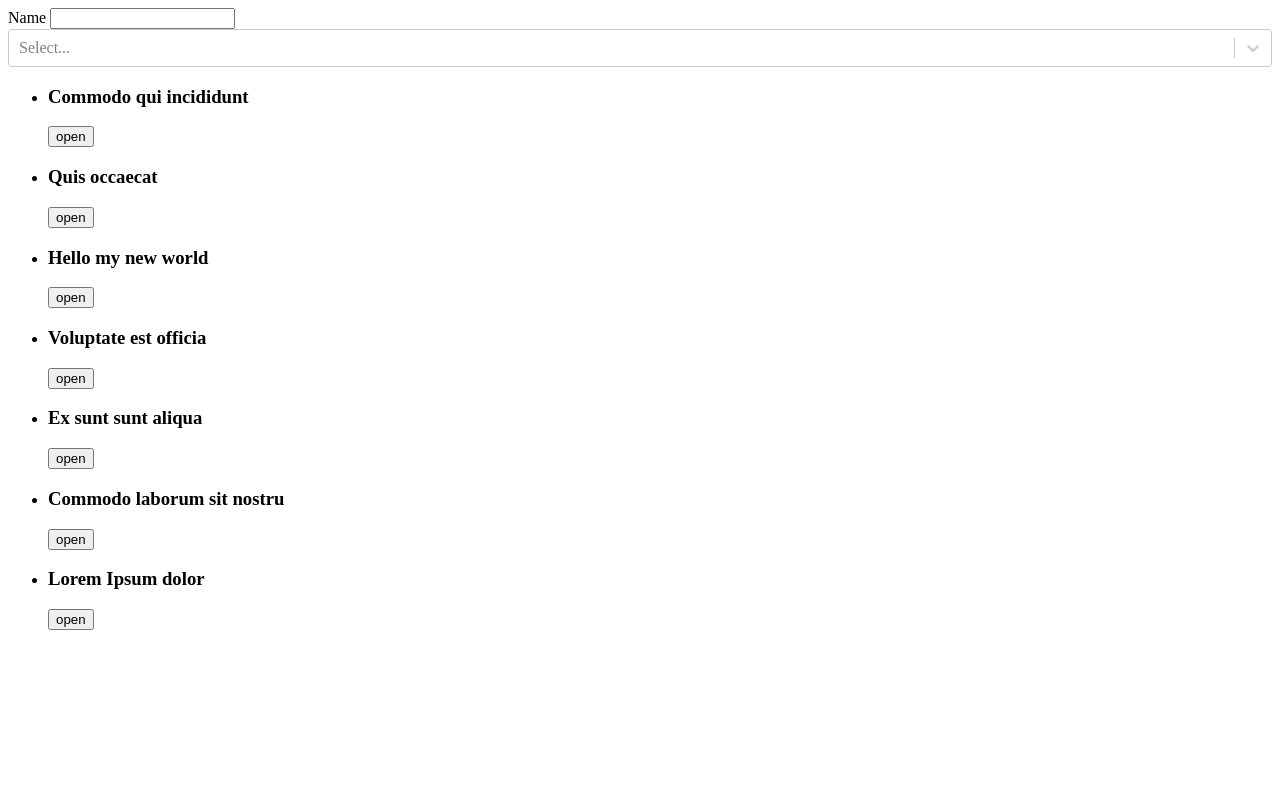
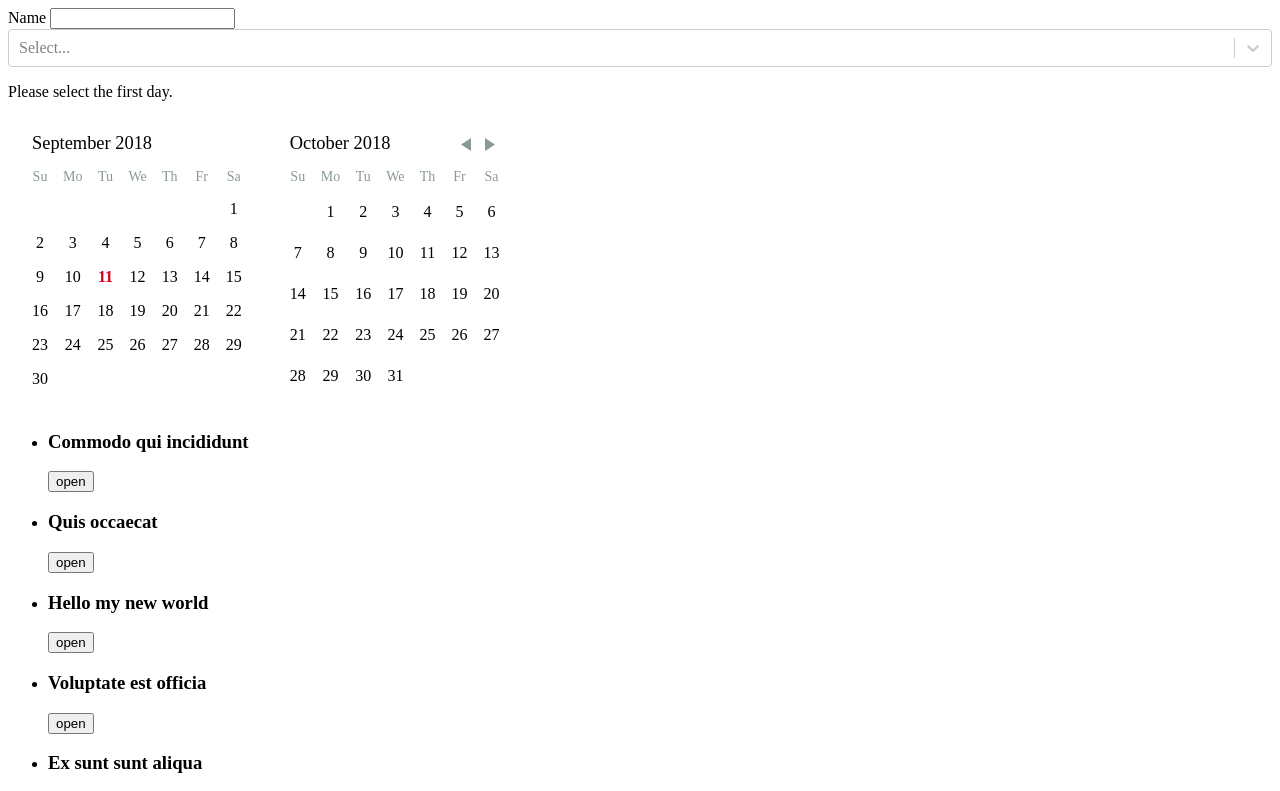
Before and after one commit to PavelZabalotny/javascript-ru, a React (Create React App) app: page / in a window 1280 px wide. Shown: the top 791 px of the page. Built offline with nearby package versions, Linux system fonts and the light colour scheme; the HTML template or start-up script is replaced by a standard one.

Commit message:
Add react-day-picker

```diff
--- a/package.json
+++ b/package.json
@@ -6,7 +6,9 @@
     "npm": "^6.4.1",
     "prop-types": "^15.6.2",
     "react": "^16.4.2",
+    "react-day-picker": "^7.2.3",
     "react-dom": "^16.4.2",
+    "react-helmet": "^5.2.0",
     "react-scripts": "1.1.5",
     "react-select": "^2.0.0-beta.7"
   },
--- a/src/components/App.js
+++ b/src/components/App.js
@@ -3,6 +3,7 @@ import ArticleList from "./ArticleList";
 import PropTypes from 'prop-types';
 import UserForm from "./UserForm";
 import ReactSelect from './ReactSelect';
+import DayPicker from './SelectDayPicker';
 
 class App extends React.Component {
     static propTypes = {
@@ -15,6 +16,7 @@ class App extends React.Component {
             <React.Fragment>
                 <UserForm/>
                 <ReactSelect articles={articles}/>
+                <DayPicker />
                 <ArticleList articles={articles}/>
             </React.Fragment>
         )
--- /dev/null
+++ b/src/components/SelectDayPicker.js
@@ -0,0 +1,77 @@
+import React from 'react';
+import Helmet from 'react-helmet';
+import DayPicker, { DateUtils } from 'react-day-picker';
+import 'react-day-picker/lib/style.css';
+
+export default class Example extends React.Component {
+    static defaultProps = {
+        numberOfMonths: 2,
+    };
+    constructor(props) {
+        super(props);
+        this.handleDayClick = this.handleDayClick.bind(this);
+        this.handleResetClick = this.handleResetClick.bind(this);
+        this.state = Example.getInitialState();
+    }
+    static getInitialState() {
+        return {
+            from: undefined,
+            to: undefined,
+        };
+    }
+    handleDayClick(day) {
+        const range = DateUtils.addDayToRange(day, this.state);
+        this.setState(range);
+    }
+    handleResetClick() {
+        this.setState(Example.getInitialState());
+    }
+    render() {
+        const { from, to } = this.state;
+        const modifiers = { start: from, end: to };
+        return (
+            <div className="RangeExample">
+                <p>
+                    {!from && !to && 'Please select the first day.'}
+                    {from && !to && 'Please select the last day.'}
+                    {from &&
+                    to &&
+                    `Selected from ${from.toLocaleDateString()} to
+                ${to.toLocaleDateString()}`}{' '}
+                    {from &&
+                    to && (
+                        <button className="link" onClick={this.handleResetClick}>
+                            Reset
+                        </button>
+                    )}
+                </p>
+                <DayPicker
+                    className="Selectable"
+                    numberOfMonths={this.props.numberOfMonths}
+                    selectedDays={[from, { from, to }]}
+                    modifiers={modifiers}
+                    onDayClick={this.handleDayClick}
+                />
+                <Helmet>
+                    <style>{`
+  .Selectable .DayPicker-Day--selected:not(.DayPicker-Day--start):not(.DayPicker-Day--end):not(.DayPicker-Day--outside) {
+    background-color: #f0f8ff !important;
+    color: #4a90e2;
+  }
+  .Selectable .DayPicker-Day {
+    border-radius: 0 !important;
+  }
+  .Selectable .DayPicker-Day--start {
+    border-top-left-radius: 50% !important;
+    border-bottom-left-radius: 50% !important;
+  }
+  .Selectable .DayPicker-Day--end {
+    border-top-right-radius: 50% !important;
+    border-bottom-right-radius: 50% !important;
+  }
+`}</style>
+                </Helmet>
+            </div>
+        );
+    }
+}
```
Also changed, not shown: 1 other file (tests, documents, lock files or other folders).
